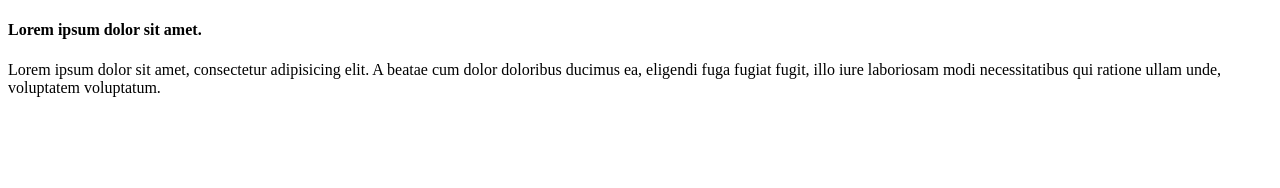
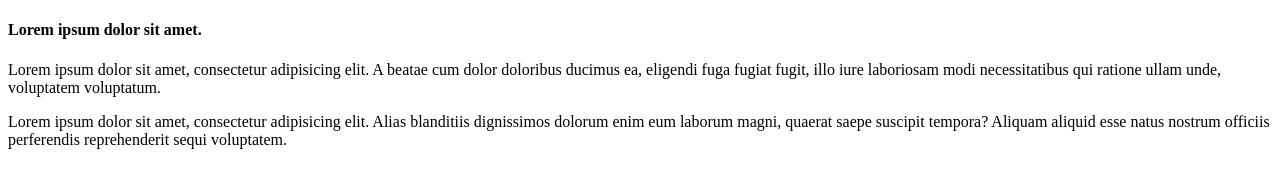
Before and after one commit to Kahuraa/git-practice, a plain HTML site: page index2.html in a window 1280 px wide. Drawn offline with Linux system fonts and the light colour scheme.

Commit message:
Added a paragraph

```diff
--- a/index2.html
+++ b/index2.html
@@ -8,5 +8,6 @@
 <h4>Lorem ipsum dolor sit amet.</h4>
 <p>Lorem ipsum dolor sit amet, consectetur adipisicing elit. A beatae cum dolor doloribus ducimus ea, eligendi fuga fugiat fugit, illo iure laboriosam modi necessitatibus qui ratione ullam unde, voluptatem voluptatum.</p>
 
+<p>Lorem ipsum dolor sit amet, consectetur adipisicing elit. Alias blanditiis dignissimos dolorum enim eum laborum magni, quaerat saepe suscipit tempora? Aliquam aliquid esse natus nostrum officiis perferendis reprehenderit sequi voluptatem.</p>
 </body>
 </html>
```
